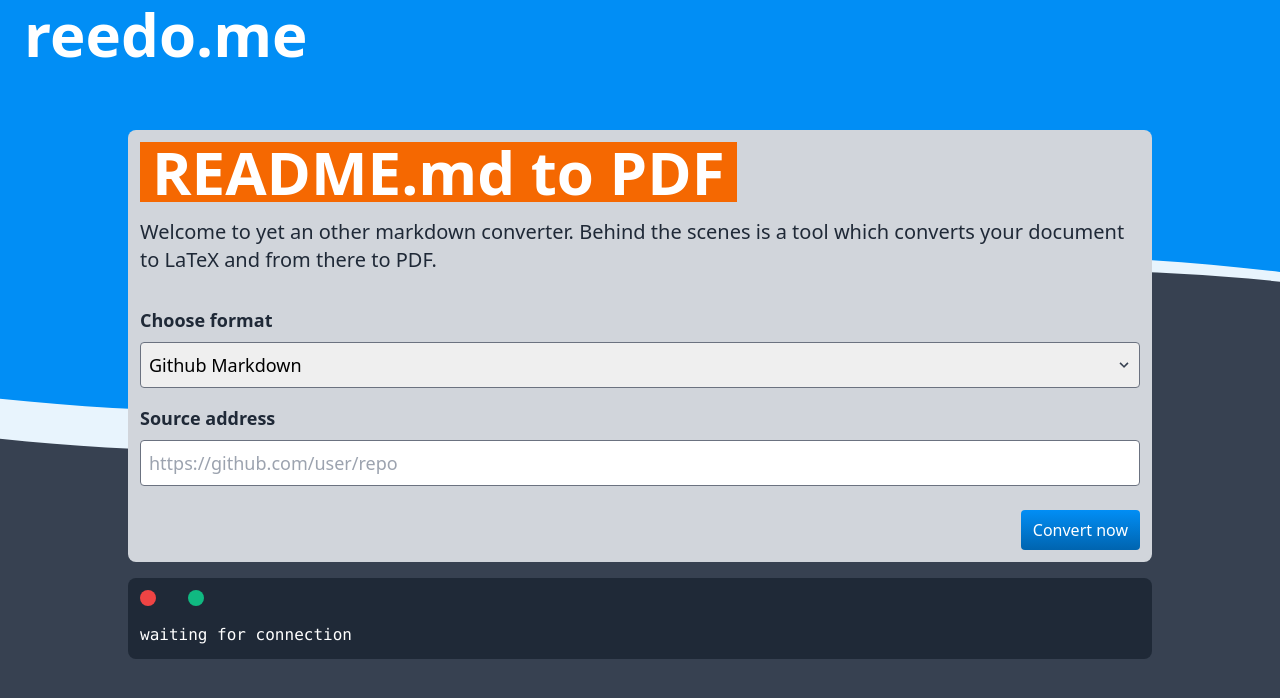
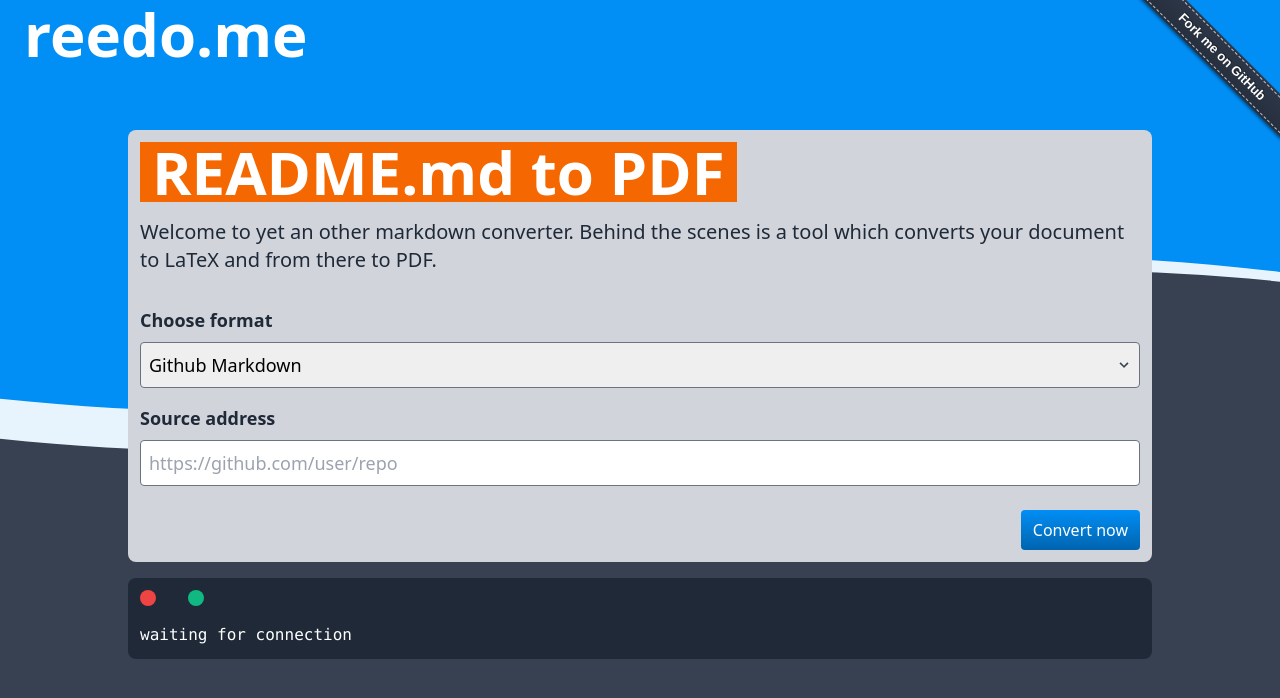
Before and after one commit to p3t3r67x0/markdown-webapp, a plain HTML site: page app/index.html in a window 1280 px wide. Drawn offline with nearby package versions, Linux system fonts and the light colour scheme; no server answers.

Commit message:
adding fork me on github button for all viewports except on xs

```diff
--- a/app/index.html
+++ b/app/index.html
@@ -18,10 +18,101 @@
     .bg-custom-500 {
       background-color: #f56801;
     }
+
+    .github-fork-ribbon {
+      width: 12.1em;
+      height: 12.1em;
+      position: absolute;
+      overflow: hidden;
+      top: 0;
+      right: 0;
+      z-index: 9999;
+      pointer-events: none;
+      font-size: 13px;
+      text-decoration: none;
+      text-indent: -999999px;
+    }
+
+    .github-fork-ribbon:hover,
+    .github-fork-ribbon:active {
+      background-color: rgba(0, 0, 0, 0.0);
+    }
+
+    .github-fork-ribbon:before,
+    .github-fork-ribbon:after {
+      position: absolute;
+      display: block;
+      width: 15.38em;
+      height: 1.54em;
+
+      top: 3.23em;
+      right: -3.23em;
+
+      -webkit-box-sizing: content-box;
+      -moz-box-sizing: content-box;
+      box-sizing: content-box;
+
+      -webkit-transform: rotate(45deg);
+      -moz-transform: rotate(45deg);
+      -ms-transform: rotate(45deg);
+      -o-transform: rotate(45deg);
+      transform: rotate(45deg);
+    }
+
+    .github-fork-ribbon:before {
+      content: "";
+
+      /* Add a bit of padding to give some substance outside the "stitching" */
+      padding: .38em 0;
+
+      /* Set the base colour */
+      background-color: #2d3748;
+
+      /* Set a gradient: transparent black at the top to almost-transparent black at the bottom */
+      background-image: -webkit-gradient(linear, left top, left bottom, from(rgba(0, 0, 0, 0)), to(rgba(0, 0, 0, 0.15)));
+      background-image: -webkit-linear-gradient(top, rgba(0, 0, 0, 0), rgba(0, 0, 0, 0.15));
+      background-image: -moz-linear-gradient(top, rgba(0, 0, 0, 0), rgba(0, 0, 0, 0.15));
+      background-image: -ms-linear-gradient(top, rgba(0, 0, 0, 0), rgba(0, 0, 0, 0.15));
+      background-image: -o-linear-gradient(top, rgba(0, 0, 0, 0), rgba(0, 0, 0, 0.15));
+      background-image: linear-gradient(to bottom, rgba(0, 0, 0, 0), rgba(0, 0, 0, 0.15));
+
+      /* Add a drop shadow */
+      -webkit-box-shadow: 0 .15em .23em 0 rgba(0, 0, 0, 0.5);
+      -moz-box-shadow: 0 .15em .23em 0 rgba(0, 0, 0, 0.5);
+      box-shadow: 0 .15em .23em 0 rgba(0, 0, 0, 0.5);
+
+      pointer-events: auto;
+    }
+
+    .github-fork-ribbon:after {
+      /* Set the text from the data-ribbon attribute */
+      content: attr(data-ribbon);
+
+      /* Set the text properties */
+      color: #fff;
+      font: 700 1em "Helvetica Neue", Helvetica, Arial, sans-serif;
+      line-height: 1.54em;
+      text-decoration: none;
+      text-shadow: 0 -.08em rgba(0, 0, 0, 0.5);
+      text-align: center;
+      text-indent: 0;
+
+      /* Set the layout properties */
+      padding: .15em 0;
+      margin: .15em 0;
+
+      /* Add "stitching" effect */
+      border-width: .05em 0;
+      border-style: dashed;
+      border-color: #fff;
+      border-color: rgba(255, 255, 255, 0.7);
+    }
   </style>
 </head>
 
 <body class="bg-gray-700 relative">
+  <a class="hidden sm:block github-fork-ribbon right-top focus:outline-none" href="https://github.com/p3t3r67x0/markdown-converter" data-ribbon="Fork me on GitHub" title="Fork me on GitHub">Fork me on GitHub</a>
+
   <div class="absolute w-full">
     <h1 class="absolute w-full text-2xl lg:text-6xl font-bold text-white px-4 mt-1 lg:px-6">reedo.me</h1>
     <svg class="w-full" xmlns="http://www.w3.org/2000/svg" xmlns:xlink="http://www.w3.org/1999/xlink" viewBox="0 350 1440 657">
```
